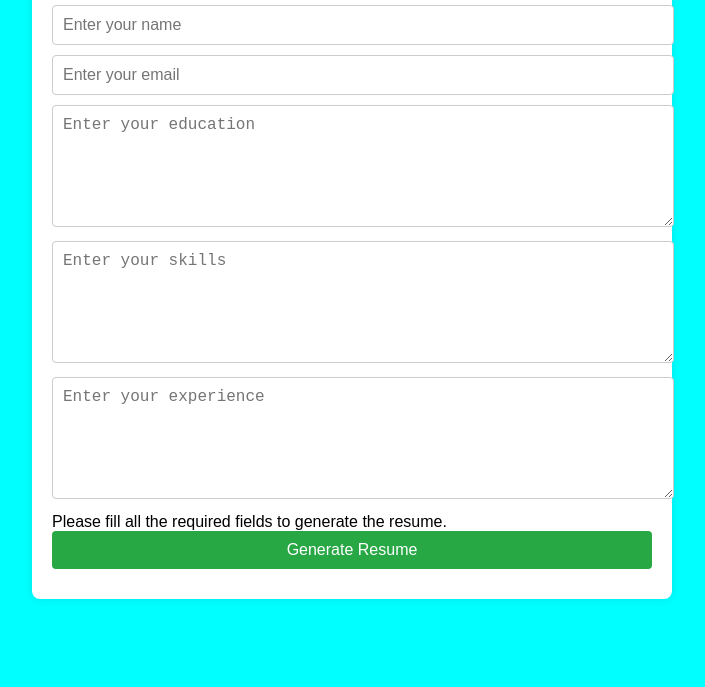
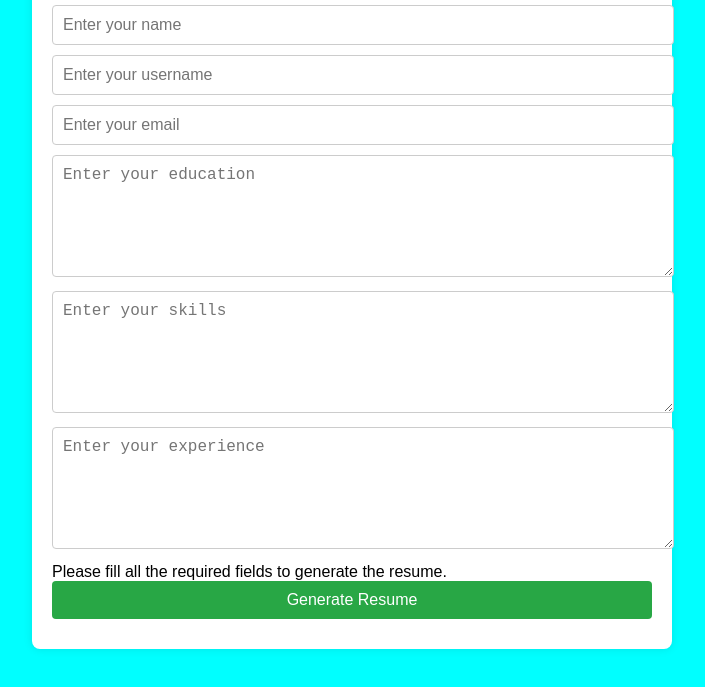
Before and after one commit to alishazehra/shareable-resume-hackathon, a plain HTML site: page index.html in a window 1280 px wide. Shown: the part 113-800 px from the top of the page, without its empty margins (288-993 px from the left). Drawn offline with Linux system fonts and the light colour scheme.

Commit message:
first commit

```diff
--- a/index.html
+++ b/index.html
@@ -13,6 +13,7 @@
         <!-- Resume Form -->
         <form id="resume-form">
             <input type="text" id="name" placeholder="Enter your name" required>
+            <input type="text" id="username" placeholder="Enter your username" required>
             <input type="text" id="email" placeholder="Enter your email" required>
             <textarea id="exducation" placeholder="Enter your education" required></textarea>
             <textarea id="skills" placeholder="Enter your skills" required></textarea>
```
